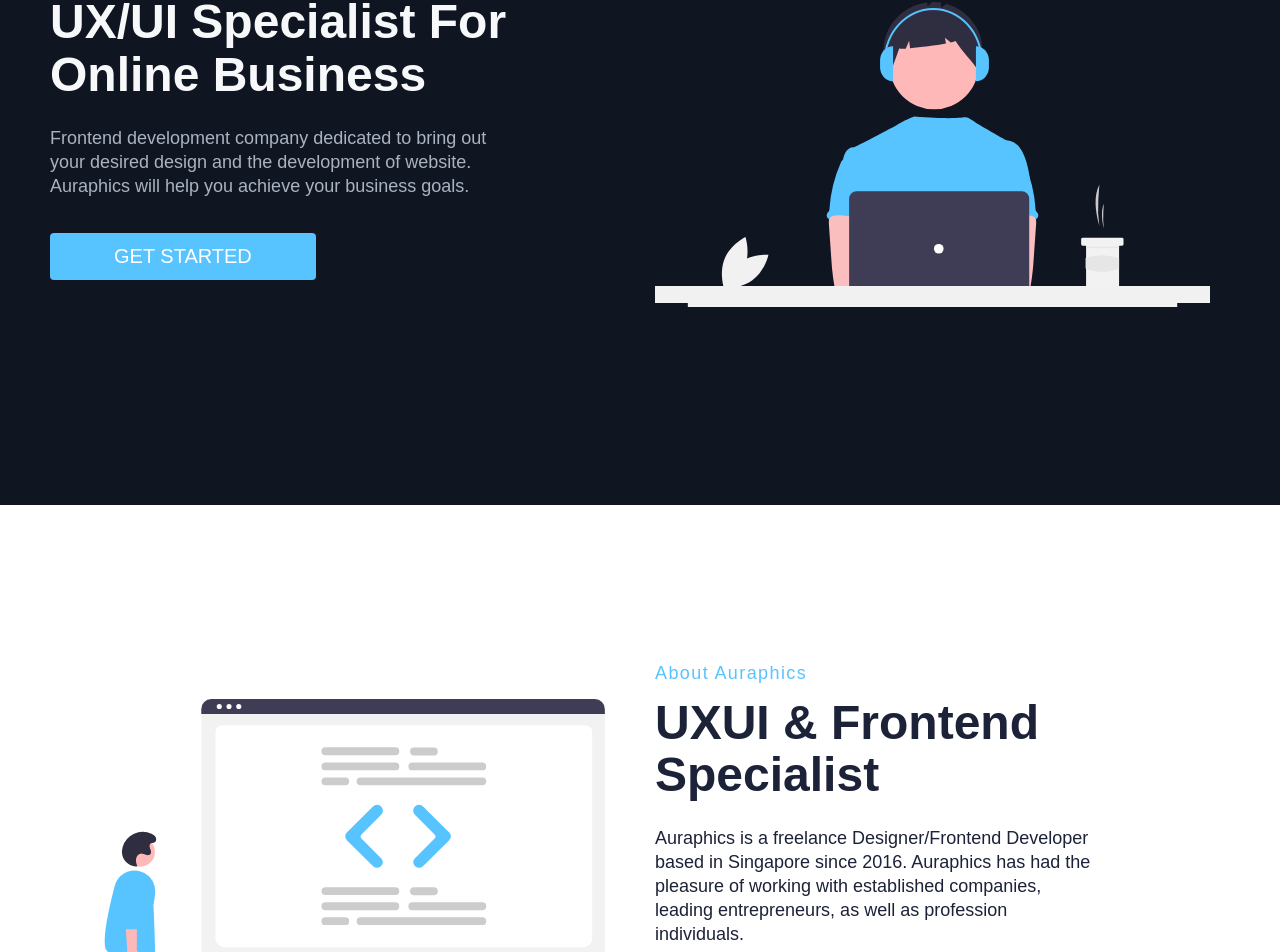
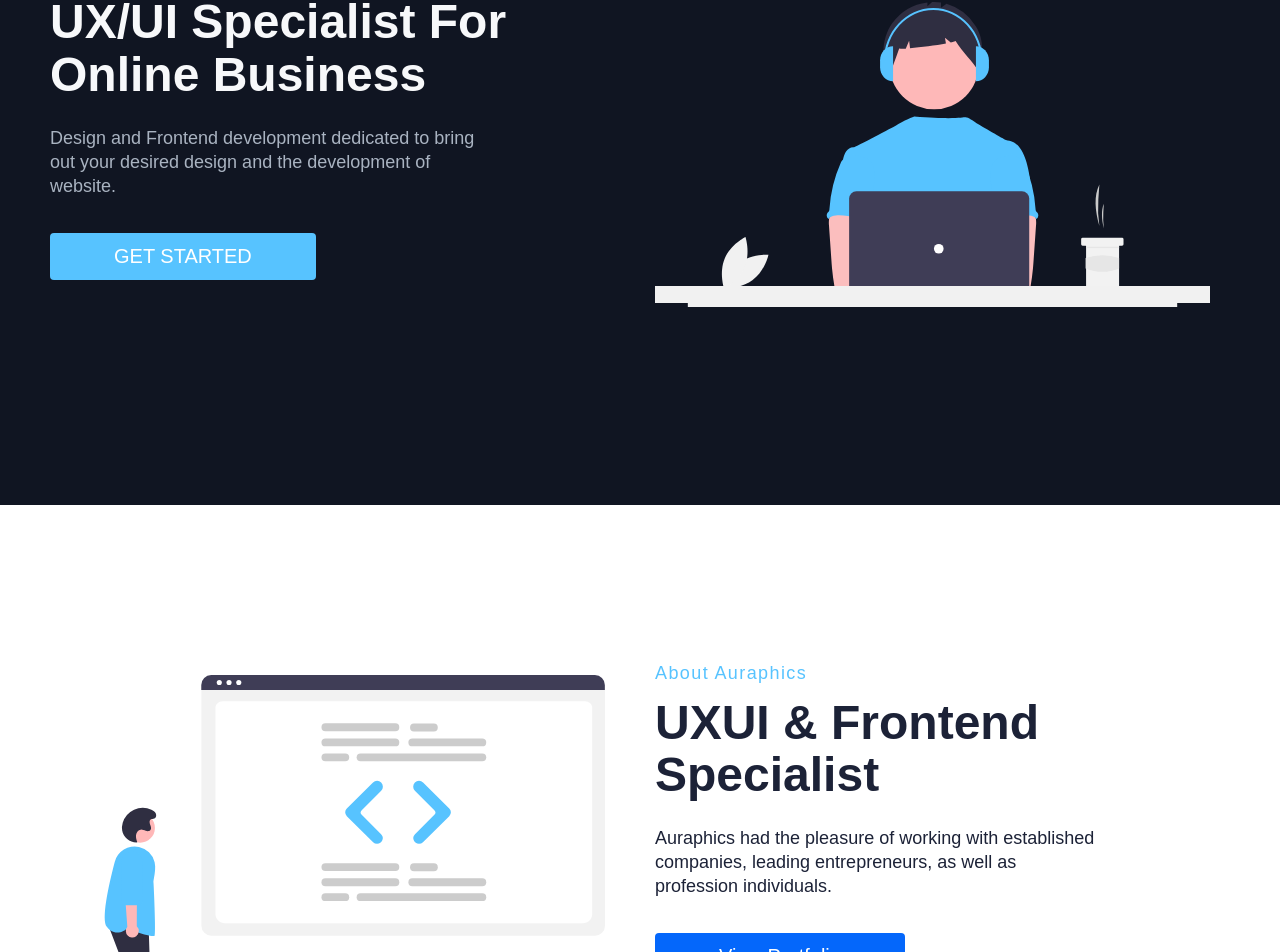
Before and after one commit to PieTurn/auraphics, a React (Create React App) app: page / in a window 1280 px wide. Shown: the part 276-1228 px from the top of the page. Built offline with nearby package versions, Linux system fonts and the light colour scheme.

Commit message:
Minor change to desc

```diff
--- a/src/pages/HomePage/Data.js
+++ b/src/pages/HomePage/Data.js
@@ -5,7 +5,7 @@
     lightTopLine: true,
     lightTextDesc: true,
     buttonLabel: 'GET STARTED',
-    description: 'Frontend development company dedicated to bring out your desired design and the development of website. Auraphics will help you achieve your business goals.',
+    description: 'Design and Frontend development dedicated to bring out your desired design and the development of website.',
     headline: 'UX/UI Specialist For Online Business',
     lightText: true,
     topLine: 'Frontend Developer & Designer',
@@ -21,7 +21,7 @@
     lightTopLine: false,
     lightTextDesc: false,
     buttonLabel: 'View Portfolio',
-    description: 'Auraphics is a freelance Designer/Frontend Developer based in Singapore since 2016. Auraphics has had the pleasure of working with established companies, leading entrepreneurs, as well as profession individuals.',
+    description: 'Auraphics had the pleasure of working with established companies, leading entrepreneurs, as well as profession individuals.',
     headline: 'UXUI & Frontend Specialist',
     lightText: false,
     topLine: 'About Auraphics',
```
